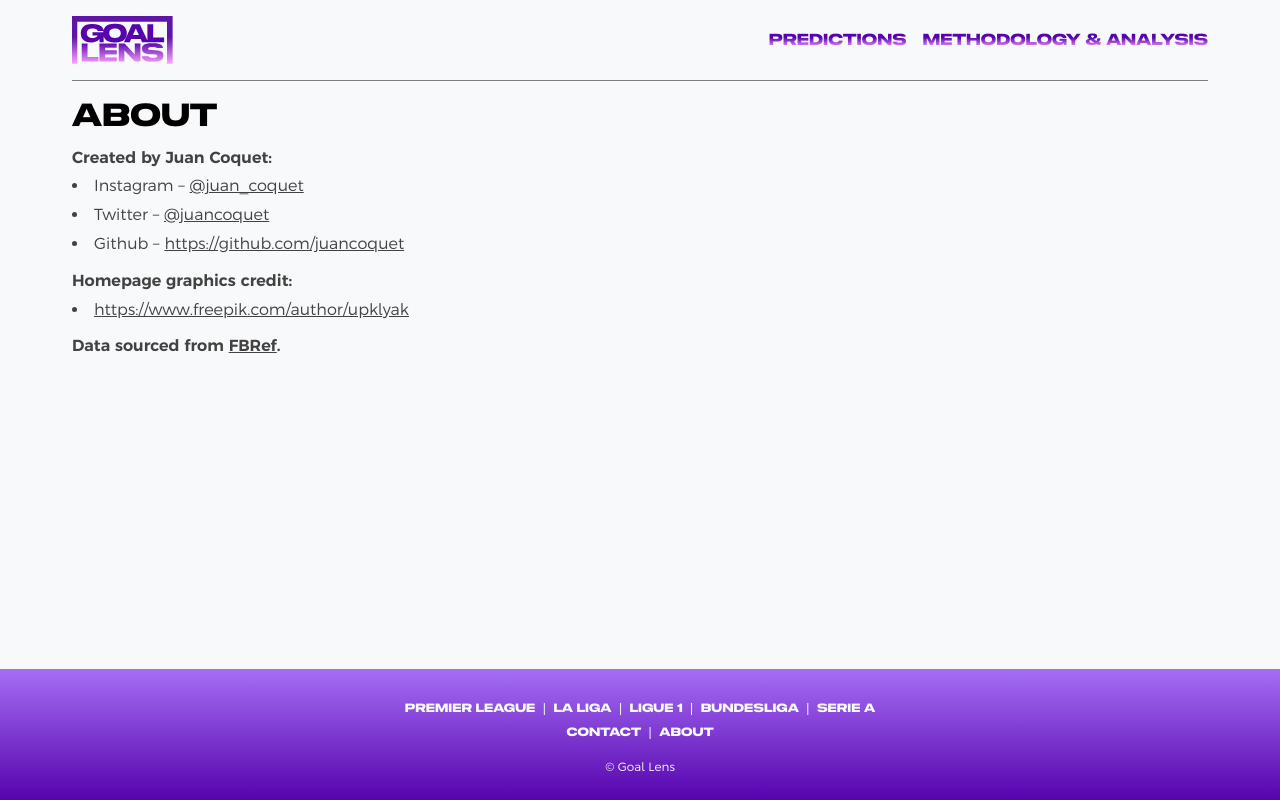
After one commit to juancoquet/goallens, a Django app: page /about/ in a window 1280 px wide. The commit adds this page. Run offline with Django 4.2, Linux system fonts and the light colour scheme.

Commit message:
build about page

```diff
--- a/homepage/urls.py
+++ b/homepage/urls.py
@@ -3,5 +3,6 @@ from django.urls import path # type: ignore
 from . import views
 
 urlpatterns = [
+    path('about/', views.about, name='about'),
     path('', views.home, name='home'),
 ]
--- a/homepage/views.py
+++ b/homepage/views.py
@@ -1,5 +1,8 @@
 from django.shortcuts import render # type: ignore
 
-# Create your views here.
 def home(request):
     return render(request, 'home.html')
+
+
+def about(request):
+    return render(request, 'about.html')
--- /dev/null
+++ b/static/css/about.css
@@ -0,0 +1,13 @@
+ul {
+    list-style-position: inside;
+    margin-bottom: 1.6rem;;
+}
+
+li, li>a:not(.nav___item) {
+    font-weight: 300;
+    margin-bottom: 0.8rem;
+}
+
+p:not(.nav__text) {
+    margin-bottom: 0.8rem;
+}
--- a/templates/_base.html
+++ b/templates/_base.html
@@ -42,7 +42,10 @@
       <a href="{% url 'prediction_list' %}?competition=Bundesliga" class="footer__link">Bundesliga</a> |
       <a href="{% url 'prediction_list' %}?competition=Serie%20A" class="footer__link">Serie A</a>
     </p>
-    <a href="{% url 'contact' %}" class="footer__link">Contact</a>
+    <p class="footer__text">
+      <a href="{% url 'contact' %}" class="footer__link">Contact</a> |
+      <a href="{% url 'about' %}" class="footer__link">About</a>
+    </p>
     <p class="footer__text copyright">&copy; Goal Lens</p>
   </footer>
 
--- /dev/null
+++ b/templates/about.html
@@ -0,0 +1,26 @@
+{% extends '_base.html' %}
+{% load static %}
+
+{% block styles %}
+  <link rel="stylesheet" href={% static '/css/about.css' %}>
+{% endblock styles %}
+
+{% block content %}
+
+<h1>About</h1>
+
+<p>Created by Juan Coquet:</p>
+<ul>
+  <li>Instagram – <a href="https://instagram.com/juan_coquet" target="_blank">@juan_coquet</a></li>
+  <li>Twitter – <a href="https://twitter.com/juancoquet" target="_blank">@juancoquet</a></li>
+  <li>Github – <a href="https://github.com/juancoquet" target="_blank">https://github.com/juancoquet</a></li>
+</ul>
+
+<p>Homepage graphics credit:</p>
+<ul>
+  <li><a href="https://www.freepik.com/author/upklyak" target="_blank">https://www.freepik.com/author/upklyak</a></li>
+</ul>
+
+<p>Data sourced from <a href="https://fbref.com/" target="_blank">FBRef</a>.</p>
+
+{% endblock content %}
```
